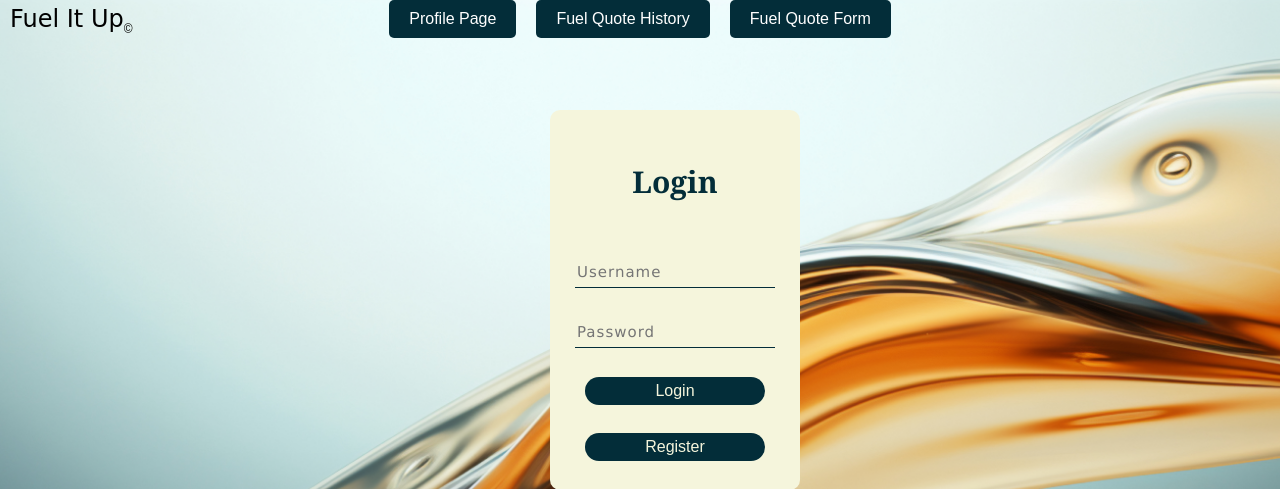
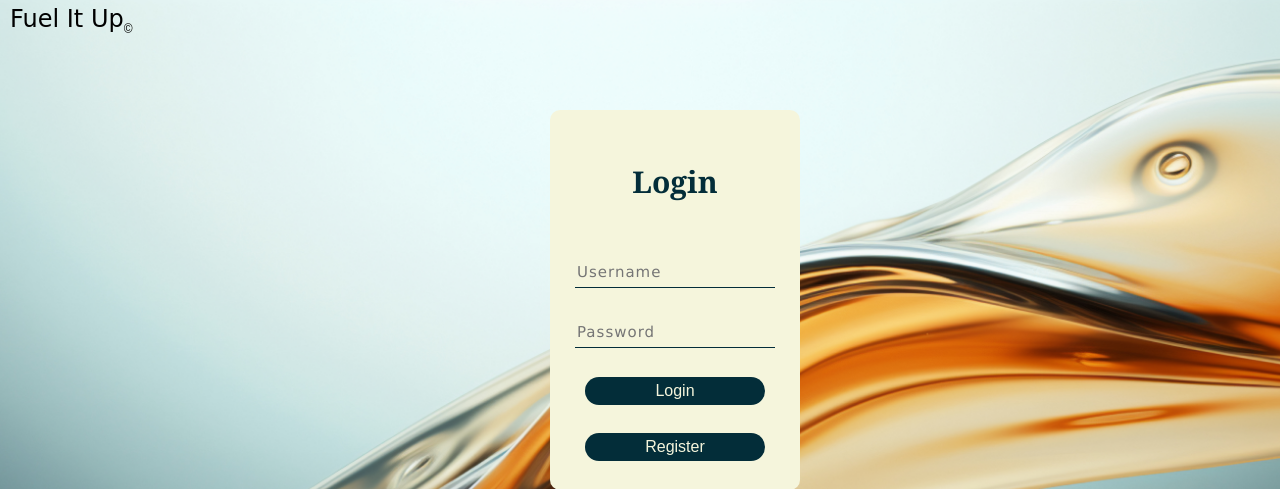
Before and after one commit to kkhambaty/fuel-quote-software, a Flask app: page /logi in a window 1280 px wide. Shown: the top 489 px of the page. Run offline with Flask 3, Linux system fonts and the light colour scheme; parts of the project's set-up code (start-up, migrations or seed data) failed here and were passed over.

Commit message:
Update index.html

```diff
--- a/templates/index.html
+++ b/templates/index.html
@@ -4,7 +4,7 @@
   <meta charset="UTF-8">
   <meta name="viewport" content="width=device-width, initial-scale=1.0">
   <title>Fuel Management System</title>
-  <link rel="stylesheet" href="style.css">
+  <link rel="stylesheet" href="{{ url_for('static', filename='css/style.css') }}">
   <style>
     .button-container {
       display: flex;
@@ -84,11 +84,11 @@
     </form>
   </div>
 
-  <div class="button-container">
+  <!--<div class="button-container">
     <a href="/profile-page" class="button">Profile Page</a>
     <a href="fuelQuoteHistory.html" class="button">Fuel Quote History</a>
     <a href="fuelQuoteForm.html" class="button">Fuel Quote Form</a>
-  </div>
+  </div>-->
 
   <div id="profilePage" style="display: none;">
     <h2>Client Profile Management</h2>
```
